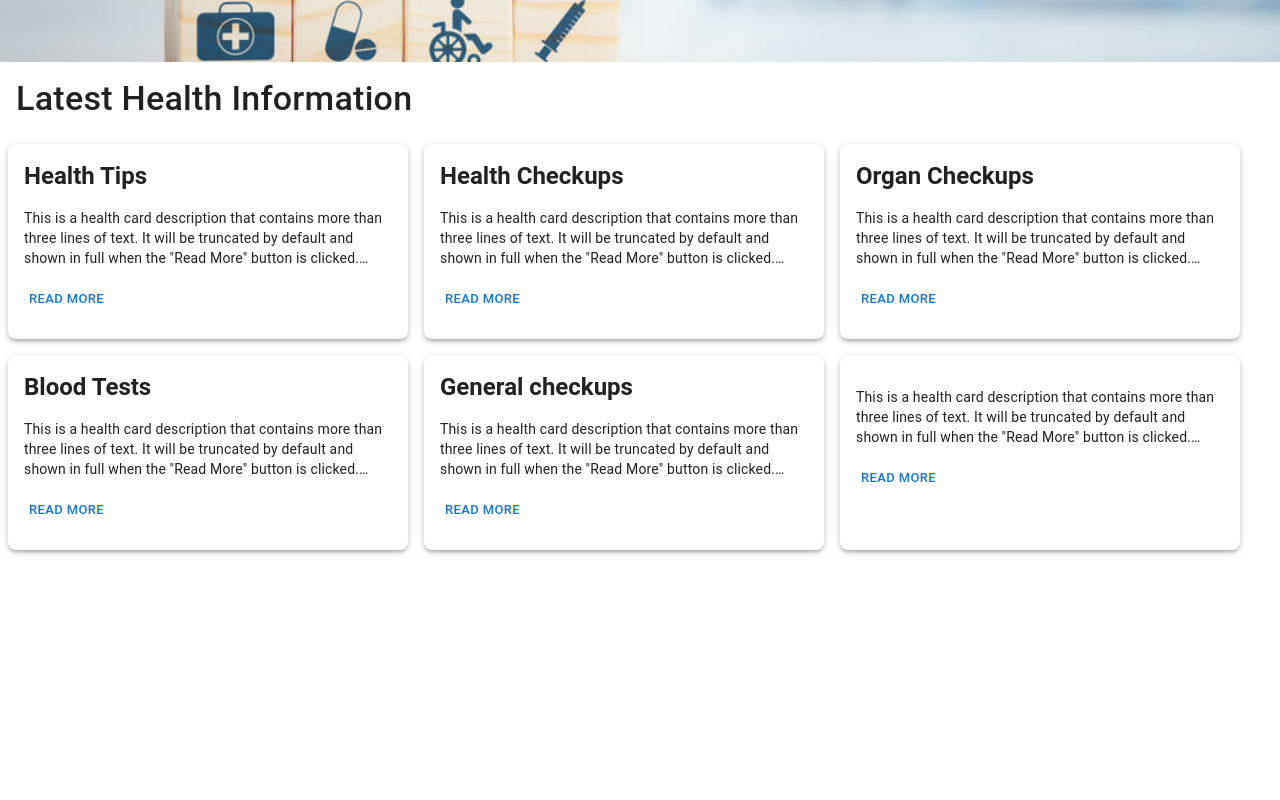
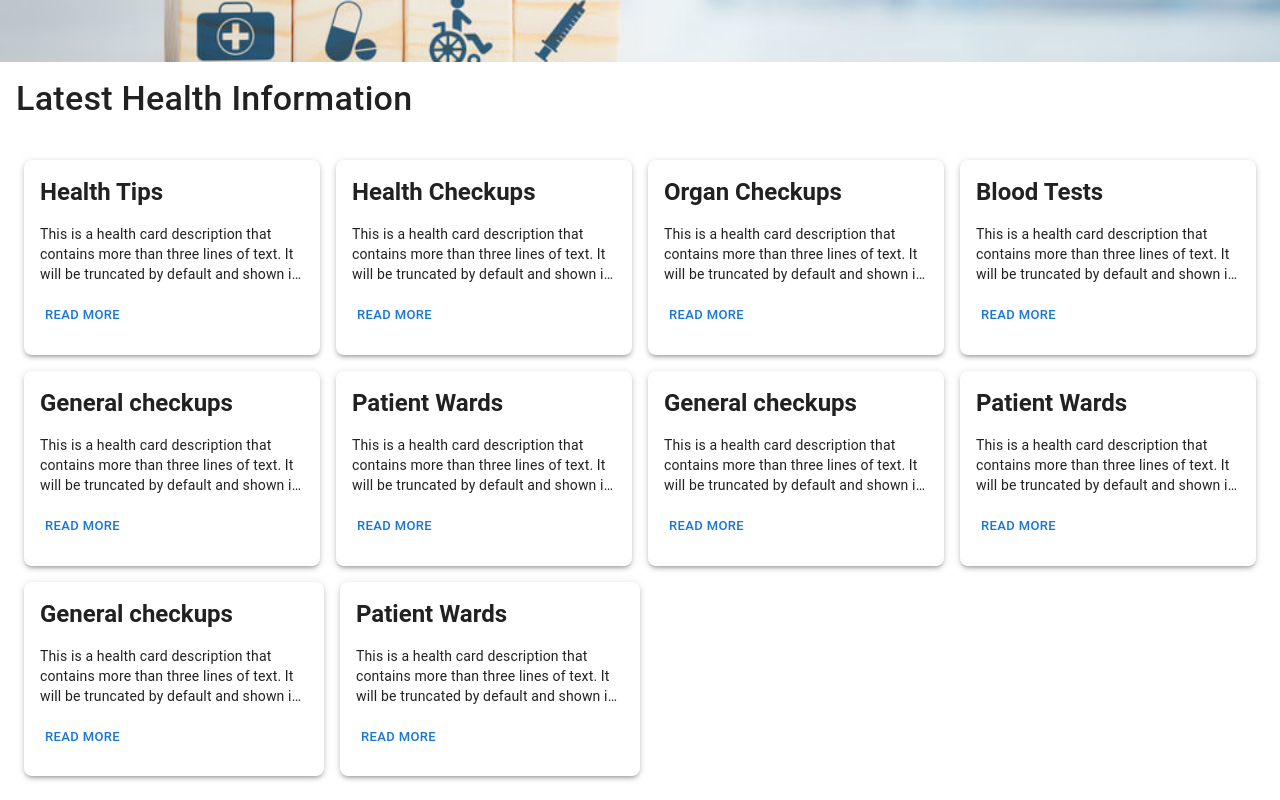
Before and after one commit to madhankumar786/hcl-health-care, a React (Create React App) app: page / in a window 1280 px wide. Shown: the part 610-1410 px from the top of the page. Before the commit the page ends 1168 px from the top, so only its background shows below. Built offline with nearby package versions, Linux system fonts and the light colour scheme.

Commit message:
not final commit:(

```diff
--- a/src/App.css
+++ b/src/App.css
@@ -41,6 +41,7 @@
   .dashboard-container {
     display: flex;
     font-family: Arial, sans-serif;
+    height: 100vh;
   }
 
   .sidebar {
--- a/src/components/FeaturedTopics/FeaturedTopics.js
+++ b/src/components/FeaturedTopics/FeaturedTopics.js
@@ -4,7 +4,7 @@ import { Box, Typography } from '@mui/material';
 
 const featuredTopic = [
     {
-        id:1,
+        id: 1,
         title: 'Health Tips',
         description: `This is a health card description that contains more than three lines of text.
                     It will be truncated by default and shown in full when the "Read More" button
@@ -12,7 +12,7 @@ const featuredTopic = [
                     This is where we talk about fitness, diet, mental health, and much more.`
     },
     {
-        id:2,
+        id: 2,
         title: 'Health Checkups',
         description: `This is a health card description that contains more than three lines of text.
                     It will be truncated by default and shown in full when the "Read More" button
@@ -20,7 +20,7 @@ const featuredTopic = [
                     This is where we talk about fitness, diet, mental health, and much more.`
     },
     {
-        id:3,
+        id: 3,
         title: 'Organ Checkups',
         description: `This is a health card description that contains more than three lines of text.
                     It will be truncated by default and shown in full when the "Read More" button
@@ -28,7 +28,7 @@ const featuredTopic = [
                     This is where we talk about fitness, diet, mental health, and much more.`
     },
     {
-        id:4,
+        id: 4,
         title: 'Blood Tests',
         description: `This is a health card description that contains more than three lines of text.
                     It will be truncated by default and shown in full when the "Read More" button
@@ -36,7 +36,7 @@ const featuredTopic = [
                     This is where we talk about fitness, diet, mental health, and much more.`
     },
     {
-        id:5,
+        id: 5,
         title: 'General checkups',
         description: `This is a health card description that contains more than three lines of text.
                     It will be truncated by default and shown in full when the "Read More" button
@@ -44,8 +44,40 @@ const featuredTopic = [
                     This is where we talk about fitness, diet, mental health, and much more.`
     },
     {
-        id:6,
-        title: '',
+        id: 6,
+        title: 'Patient Wards',
+        description: `This is a health card description that contains more than three lines of text.
+                    It will be truncated by default and shown in full when the "Read More" button
+                    is clicked. Health is the greatest wealth, and maintaining it is essential.
+                    This is where we talk about fitness, diet, mental health, and much more.`
+    },
+    {
+        id: 7,
+        title: 'General checkups',
+        description: `This is a health card description that contains more than three lines of text.
+                    It will be truncated by default and shown in full when the "Read More" button
+                    is clicked. Health is the greatest wealth, and maintaining it is essential.
+                    This is where we talk about fitness, diet, mental health, and much more.`
+    },
+    {
+        id: 8,
+        title: 'Patient Wards',
+        description: `This is a health card description that contains more than three lines of text.
+                    It will be truncated by default and shown in full when the "Read More" button
+                    is clicked. Health is the greatest wealth, and maintaining it is essential.
+                    This is where we talk about fitness, diet, mental health, and much more.`
+    },
+    {
+        id: 9,
+        title: 'General checkups',
+        description: `This is a health card description that contains more than three lines of text.
+                    It will be truncated by default and shown in full when the "Read More" button
+                    is clicked. Health is the greatest wealth, and maintaining it is essential.
+                    This is where we talk about fitness, diet, mental health, and much more.`
+    },
+    {
+        id: 10,
+        title: 'Patient Wards',
         description: `This is a health card description that contains more than three lines of text.
                     It will be truncated by default and shown in full when the "Read More" button
                     is clicked. Health is the greatest wealth, and maintaining it is essential.
@@ -67,7 +99,7 @@ const FeaturedTopics = () => {
             >
                 Latest Health Information
             </Typography>
-            <Box sx={{display:'flex',flexBasis:'row',flexWrap:'wrap'}}>
+            <Box sx={{ display: 'flex', flexBasis: 'row', flexWrap: 'wrap', p: 2 }}>
                 {featuredTopic?.map(item => {
                     return (
                         <HealthCard
--- a/src/components/HealthCard/HealthCard.js
+++ b/src/components/HealthCard/HealthCard.js
@@ -1,7 +1,7 @@
 import React, { useState } from 'react';
 import { Box, Typography, Button, Card, CardContent, useMediaQuery, useTheme } from '@mui/material';
 
-const HealthCard = ({ title, description,id }) => {
+const HealthCard = ({ title, description, id }) => {
   const [expanded, setExpanded] = useState(false);
   const theme = useTheme();
   const isMobile = useMediaQuery(theme.breakpoints.down('sm'));
@@ -12,14 +12,16 @@ const HealthCard = ({ title, description,id }) => {
 
   return (
     <Card
-        key={id}
+      key={id}
       sx={{
-        maxWidth: isMobile ? '100%' : 400,
+        maxWidth: isMobile ? '100%' : 300,
         margin: 'auto',
         borderRadius: 2,
         boxShadow: 3,
         overflow: 'hidden',
-        m:1
+        m: 1,
+        flex: 1,
+        flexBasis: '250px'
       }}
     >
       <CardContent>
```
Lines whose indentation alone changed are shown as unchanged.
